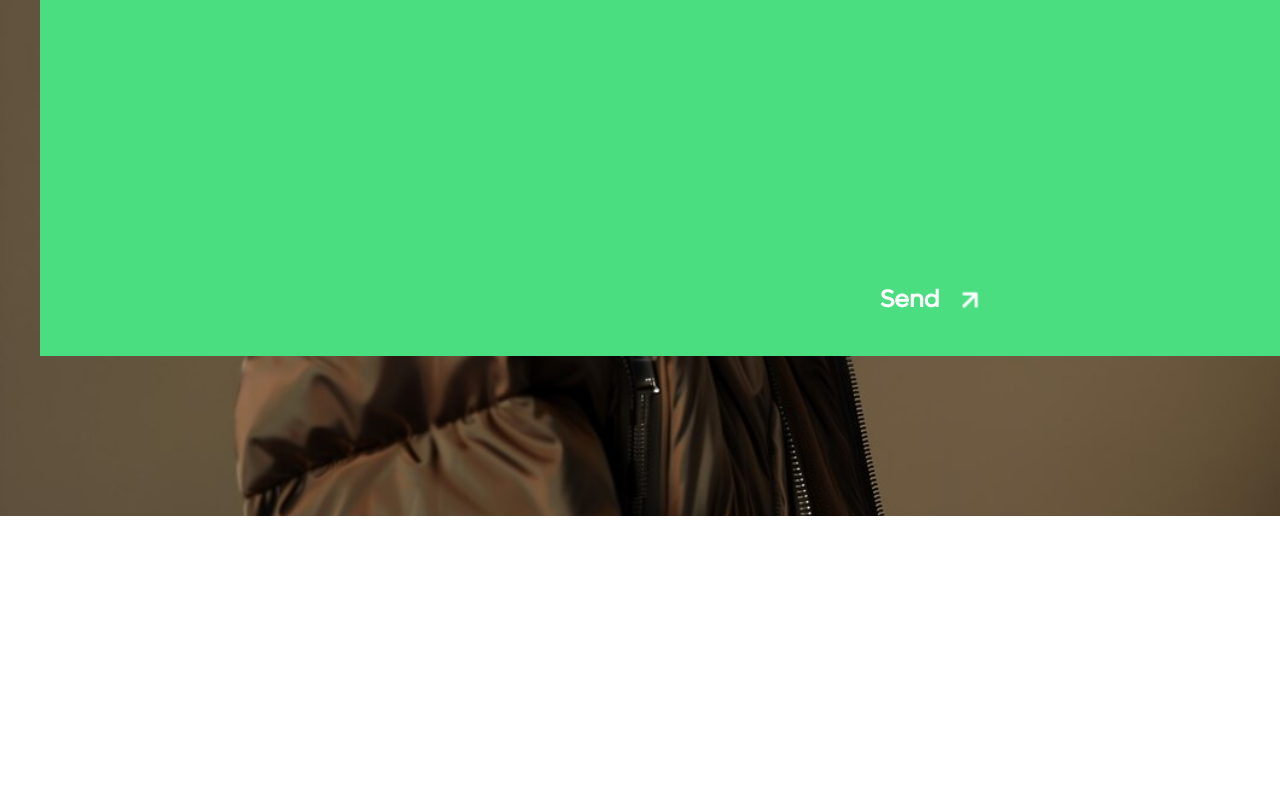
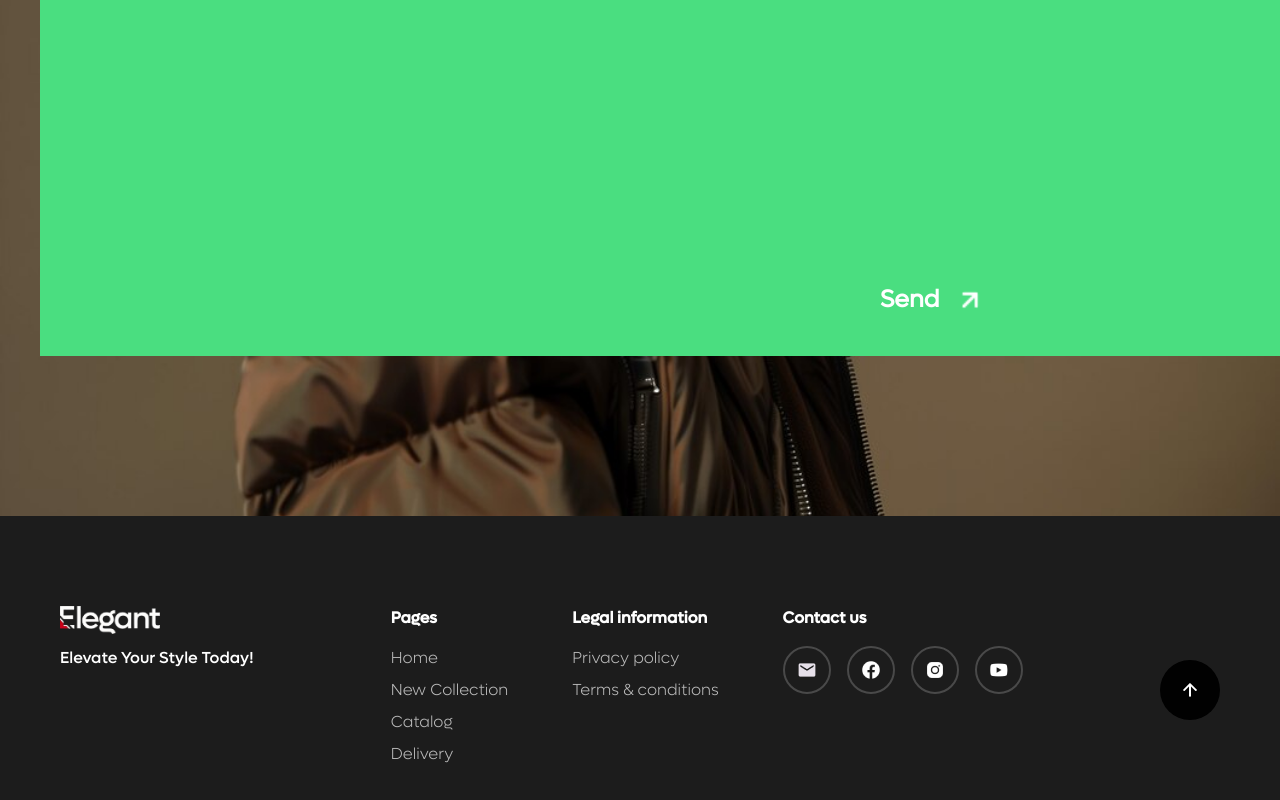
Before and after one commit to ERFAN-REVENANT/elegant-react, a React (Vite) app: page / in a window 1280 px wide. Shown: the part 4196-4996 px from the top of the page. Before the commit the page ends 4712 px from the top, so only its background shows below. Built offline with nearby package versions, Linux system fonts and the light colour scheme.

Commit message:
footer done

```diff
--- a/src/App.jsx
+++ b/src/App.jsx
@@ -6,6 +6,7 @@ import Clients from "./components/Clients";
 import Sale from "./components/Sale";
 import FAQ from "./components/FAQ";
 import LetsTalk from "./components/LetsTalk";
+import Footer from "./components/Footer";
 
 const App = () => {
   return (
@@ -16,6 +17,7 @@ const App = () => {
       <Sale></Sale>
       <FAQ></FAQ>
       <LetsTalk></LetsTalk>
+      <Footer></Footer>
     </div>
   );
 };
--- a/src/components/Footer.jsx
+++ b/src/components/Footer.jsx
@@ -1,9 +1,69 @@
-import React from 'react'
+import React from "react";
+import {
+  elegant,
+  footerTitles,
+  footerLinks,
+  footerIcons,
+  arrowUp,
+} from "../constants";
 
 const Footer = () => {
   return (
-    <div>Footer</div>
-  )
-}
+    <footer className="bg-secondary flex px-[60px] py-[90px] justify-between font-lufga-medium text-white">
+      {/* First Section: Logo and Slogan */}
+      <div className="">
+        <img className="mb-3" src={elegant} width={100} alt="" />
+        <p className="text-white">Elevate Your Style Today!</p>
+      </div>
 
-export default Footer
+      {/* Second Section: Titles, Links, and Social Icons */}
+      <div className="flex space-x-16">
+        {footerTitles.map((title, index) => (
+          <div key={index}>
+            <h3 className="font-semibold mb-4">{title}</h3>
+
+            {/* Render links for the first two columns */}
+            {index < 2 && (
+              <ul>
+                {footerLinks[index].map((link, linkIndex) => (
+                  <li key={linkIndex} className="mb-2">
+                    <a href={link.url} className="opacity-70 font-lufga-light">
+                      {link.name}
+                    </a>
+                  </li>
+                ))}
+              </ul>
+            )}
+
+            {/* Render social media icons for the "Contact us" column */}
+            {index === 2 && (
+              <div className="flex space-x-4">
+                {footerIcons.map((icon, iconIndex) => (
+                  <a
+                    href={icon.url}
+                    key={iconIndex}
+                    className=" border-white rounded-full border-2 border-opacity-20 p-3"
+                  >
+                    <img src={icon.icon} alt={icon.name} className="w-5 h-5" />
+                  </a>
+                ))}
+              </div>
+            )}
+          </div>
+        ))}
+      </div>
+
+      {/* Scroll to Top Button */}
+      <button>
+        <img
+          src={arrowUp}
+          className="bg-[#010101] rounded-full p-5"
+          width={60}
+          alt=""
+        />
+      </button>
+    </footer>
+  );
+};
+
+export default Footer;
--- a/src/constants/index.js
+++ b/src/constants/index.js
@@ -12,11 +12,12 @@ export { default as arrowUp } from "../assets/Arrow up.png";
 export { default as chevronDown } from "../assets/Chevron down.png";
 export { default as chevronUp } from "../assets/Chevron up.png";
 export { default as elegant } from "../assets/elegant.png";
-export { default as facebook } from "../assets/Facebook.png";
 export { default as frame1 } from "../assets/Frame 1.png";
-export { default as mail } from "../assets/mail.png";
 export { default as shoppingCart } from "../assets/Shopping cart.png";
-export { default as youtube } from "../assets/YouTube.png";
+import facebook from "../assets/Facebook.png";
+import mail from "../assets/mail.png";
+import youtube from "../assets/YouTube.png";
+import instagram from "../assets/Instagram.png";
 
 import U1 from "../assets/U1.png";
 import U2 from "../assets/U2.png";
@@ -190,4 +191,27 @@ export const faqData = [
   },
 ];
 
-export const contact = [{ id: 1 }, { id: 2 }, { id: 3, field:true }];
+export const contact = [{ id: 1 }, { id: 2 }, { id: 3, field: true }];
+
+// src/constants.js
+export const footerTitles = ["Pages", "Legal information", "Contact us"];
+
+export const footerLinks = [
+  [
+    { name: "Home", url: "/home" },
+    { name: "New Collection", url: "/new-collection" },
+    { name: "Catalog", url: "/catalog" },
+    { name: "Delivery", url: "/delivery" },
+  ],
+  [
+    { name: "Privacy policy", url: "/privacy-policy" },
+    { name: "Terms & conditions", url: "/terms-conditions" },
+  ],
+];
+
+export const footerIcons = [
+  { name: "Mail", icon: mail, url: "mailto:example@mail.com" },
+  { name: "Facebook", icon: facebook, url: "https://facebook.com" },
+  { name: "Instagram", icon: instagram, url: "https://instagram.com" },
+  { name: "YouTube", icon: youtube, url: "https://youtube.com" },
+];
```
Also changed, not shown: public/tailwind.css, src/assets/Instagram.png (added).
